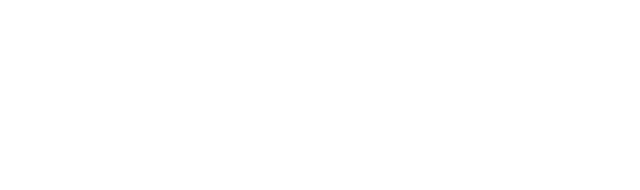
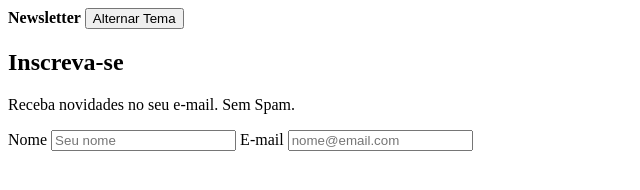
Before and after one commit to eric-mmelo/newsletter, a plain HTML site: page index.html in a window 1280 px wide. Shown: the whole page, without its empty margins (0-640 px from the left). Drawn offline with Linux system fonts and the light colour scheme.

Commit message:
Conteudo HTML adicionado

```diff
--- a/index.html
+++ b/index.html
@@ -8,6 +8,26 @@
     <script src="app.js" defer></script>
 </head>
 <body>
+    <header class="topo">
+        <div class="container">
+            <strong>Newsletter</strong>
+            <button id="btnTema" class="btn">Alternar Tema</button>
+        </div>
+    </header>
 
+    <main class="container">
+        <section class="caixa">
+            <h1>Inscreva-se</h1>
+            <p>Receba novidades no seu e-mail. Sem Spam.</p>
+
+            <form>
+                <label for="Nome">Nome</label>
+                <input type="text" id="nome" placeholder="Seu nome">
+
+                <label for="email">E-mail</label>
+                <input type="email" name="email" id="email" placeholder="nome@email.com">
+            </form>
+        </section>
+    </main>
 </body>
 </html>
```
